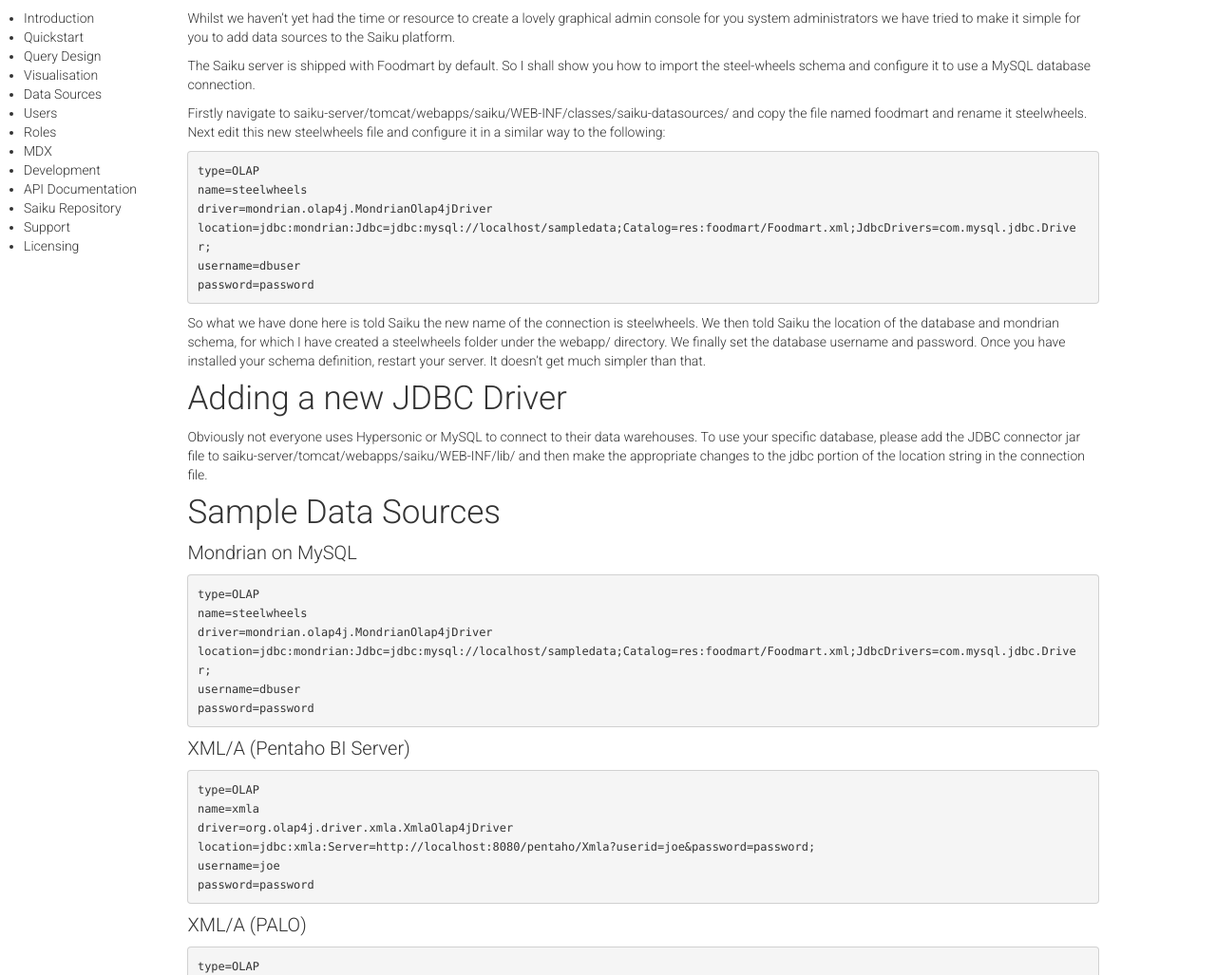
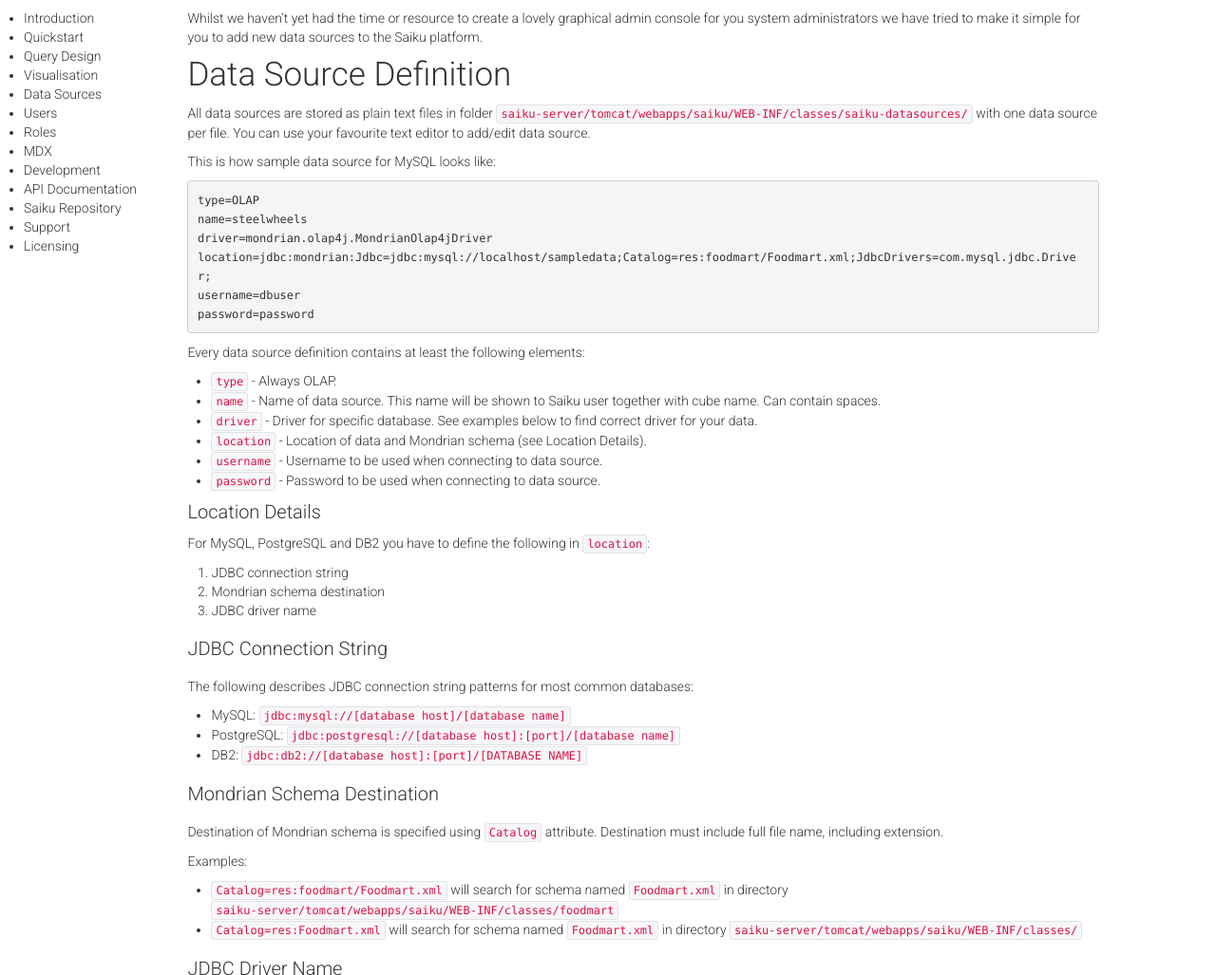
Before and after one commit to buggtb/saikudocs, a Jekyll site: the page built from _posts/2013-08-15-datasources.markdown, in a window 1280 px wide and 1400 px high. Shown: the part 373-1400 px from the top of the window at 95% size. Built offline with Jekyll 4.4.1, drawn with Linux system fonts in a browser that asks for light colours; nearby versions of some CDN libraries; some web fonts are replaced; Markdown is read by kramdown in place of the engine named in the settings; comment, search, counter and statistics services are not loaded; some of the changed text lies outside the part shown; grey boxes are pictures that could not be loaded.

Commit message:
Make data source documentation more verbose.

```diff
--- a/_posts/2013-08-15-datasources.markdown
+++ b/_posts/2013-08-15-datasources.markdown
@@ -5,14 +5,16 @@
 categories: saiku documentation
 ---
 
-Adding A New Data Source
+Data Sources
 ========================
 
-Whilst we haven't yet had the time or resource to create a lovely graphical admin console for you system administrators we have tried to make it simple for you to add data sources to the Saiku platform.
+Whilst we haven't yet had the time or resource to create a lovely graphical admin console for you system administrators we have tried to make it simple for you to add new data sources to the Saiku platform.
 
-The Saiku server is shipped with Foodmart by default. So I shall show you how to import the steel-wheels schema and configure it to use a MySQL database connection.
+Data Source Definition
+=========================
+All data sources are stored as plain text files in folder `saiku-server/tomcat/webapps/saiku/WEB-INF/classes/saiku-datasources/` with one data source per file. You can use your favourite text editor to add/edit data source.
 
-Firstly navigate to saiku-server/tomcat/webapps/saiku/WEB-INF/classes/saiku-datasources/ and copy the file named foodmart and rename it steelwheels. Next edit this new steelwheels file and configure it in a similar way to the following:
+This is how sample data source for MySQL looks like:
 
     type=OLAP
     name=steelwheels
@@ -21,13 +23,52 @@
     username=dbuser
     password=password
 
+Every data source definition contains at least the following elements:
 
-So what we have done here is told Saiku the new name of the connection is steelwheels. We then told Saiku the location of the database and mondrian schema, for which I have created a steelwheels folder under the webapp/ directory. We finally set the database username and password. Once you have installed your schema definition, restart your server. It doesn't get much simpler than that.
+ - `type` - Always OLAP.
+ - `name` - Name of data source. This name will be shown to Saiku user together with cube name. Can contain spaces.
+ - `driver` - Driver for specific database. See examples below to find correct driver for your data.
+ - `location` - Location of data and Mondrian schema (see Location Details).
+ - `username` - Username to be used when connecting to data source.
+ - `password` - Password to be used when connecting to data source.
 
-Adding a new JDBC Driver
+Location Details
+-----------------
+For MySQL, PostgreSQL and DB2 you have to define the following in `location`:
+
+  1. JDBC connection string
+  2. Mondrian schema destination
+  3. JDBC driver name
+
+###JDBC Connection String
+The following describes JDBC connection string patterns for most common databases:
+
+ - MySQL: `jdbc:mysql://[database host]/[database name]`
+ - PostgreSQL: `jdbc:postgresql://[database host]:[port]/[database name]`
+ - DB2: `jdbc:db2://[database host]:[port]/[DATABASE NAME]`
+
+###Mondrian Schema Destination
+Destination of Mondrian schema is specified using `Catalog` attribute. Destination must include full file name, including extension.
+
+Examples:
+
+ - `Catalog=res:foodmart/Foodmart.xml` will search for schema named `Foodmart.xml` in directory `saiku-server/tomcat/webapps/saiku/WEB-INF/classes/foodmart`
+ - `Catalog=res:Foodmart.xml` will search for schema named `Foodmart.xml` in directory `saiku-server/tomcat/webapps/saiku/WEB-INF/classes/`
+
+###JDBC Driver Name
+
+ - MySQL: `com.mysql.jdbc.Driver`
+ - PostgreSQL: `org.postgresql.Driver`
+ - DB2: `com.ibm.db2.jcc.DB2Driver`
+
+ Adding a New JDBC Driver
 ========================
 
-Obviously not everyone uses Hypersonic or MySQL to connect to their data warehouses. To use your specific database, please add the JDBC connector jar file to saiku-server/tomcat/webapps/saiku/WEB-INF/lib/ and then make the appropriate changes to the jdbc portion of the location string in the connection file.
+Obviously not everyone uses Hypersonic or MySQL to connect to their data warehouses. To use your specific database you will have to add new JDBC driver to Saiku:
+
+  1. Get JDBC driver for your database.
+  2. Add the JDBC connector jar file to `saiku-server/tomcat/webapps/saiku/WEB-INF/lib/`.
+  3. Restart server.
 
 Sample Data Sources
 ===================
@@ -68,9 +109,11 @@
     type=OLAP
     name=db_name
     driver=mondrian.olap4j.MondrianOlap4jDriver
-    location=jdbc:mondrian:Jdbc=jdbc:postgresql://database_host:port/db_name;Catalog=res:data_directory/schema_file.mondrian.xml;JdbcDrivers=org.postgresql.Driver;
+    location=jdbc:mondrian:Jdbc=jdbc:postgresql://localhost:5432/db_name;Catalog=res:foodmart/Foodmart.xml;JdbcDrivers=org.postgresql.Driver;
     username=db_user_name
     password=db_password
+
+JDBC driver for PostgreSQL can be downloaded here: [http://jdbc.postgresql.org/download.html](http://jdbc.postgresql.org/download.html)
 
 XML/A (Microsoft SSAS)
 ----------------------
```
